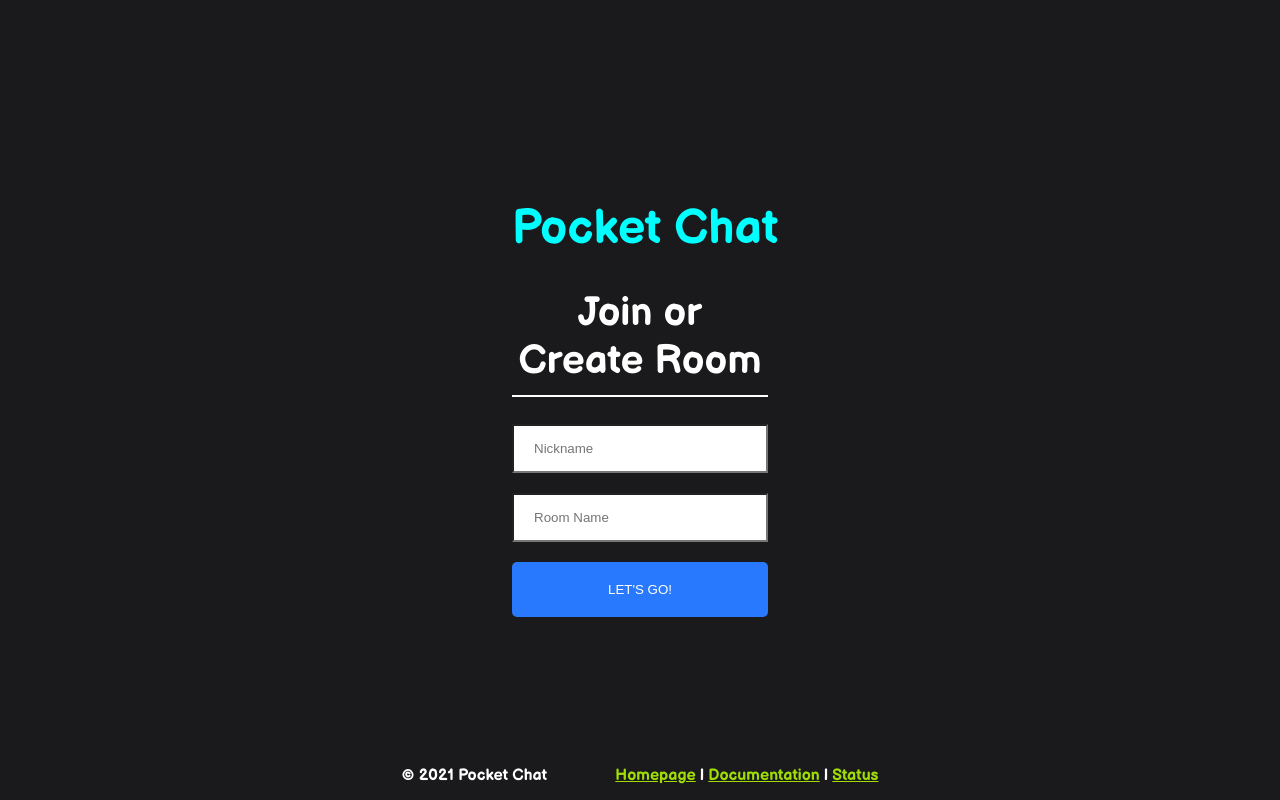
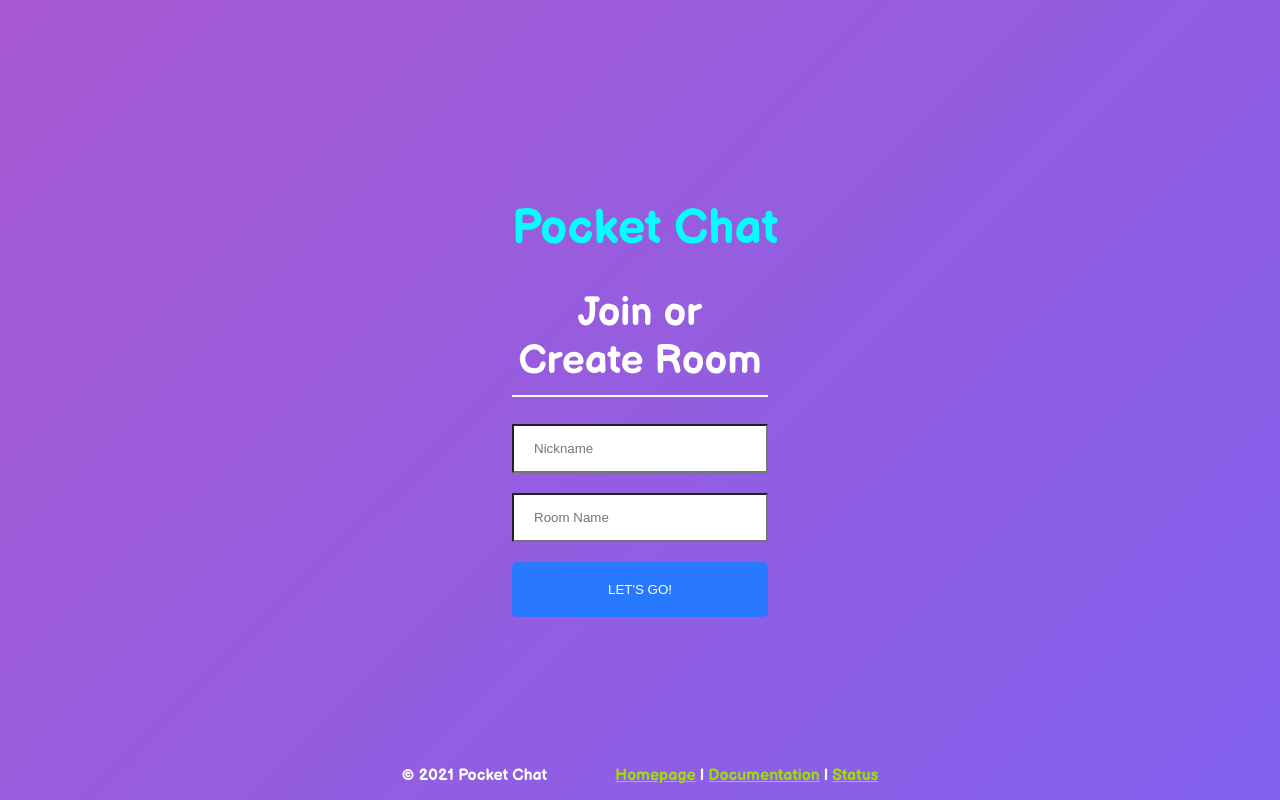
Before and after one commit to Senophyx/pocket-chat-client, a React (Create React App) app: page / in a window 1280 px wide. Built offline with nearby package versions, Linux system fonts and the light colour scheme.

Commit message:
Update Join.css

```diff
--- a/src/components/Join/Join.css
+++ b/src/components/Join/Join.css
@@ -19,7 +19,7 @@ html, body {
   text-align: center;
   height: 100vh;
   align-items: center;
-  background-color: #1A1A1D;
+  background-image: linear-gradient(135deg, #a759d1 0%, #8261ee 100%);
 }
 
 .joinInnerContainer {
```
